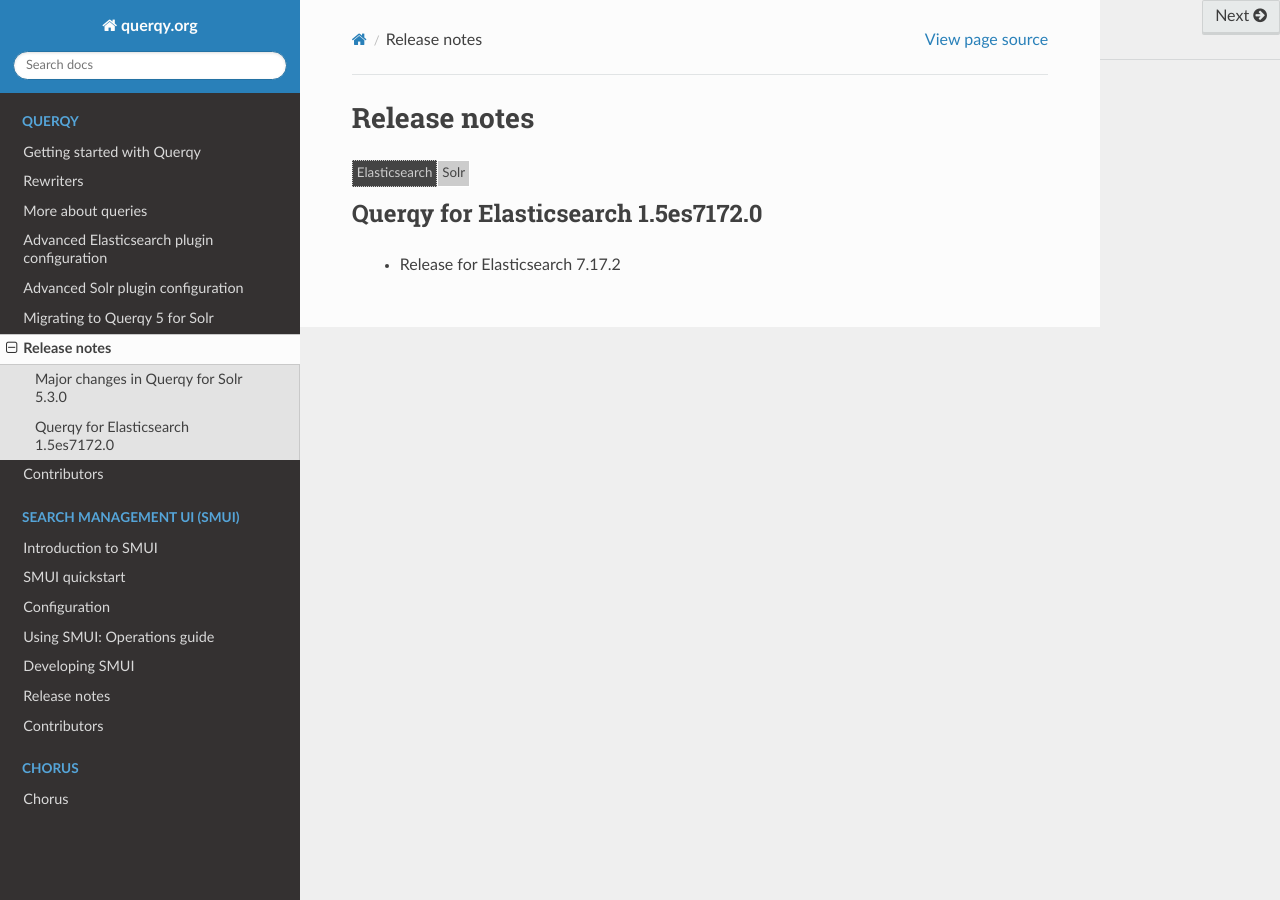
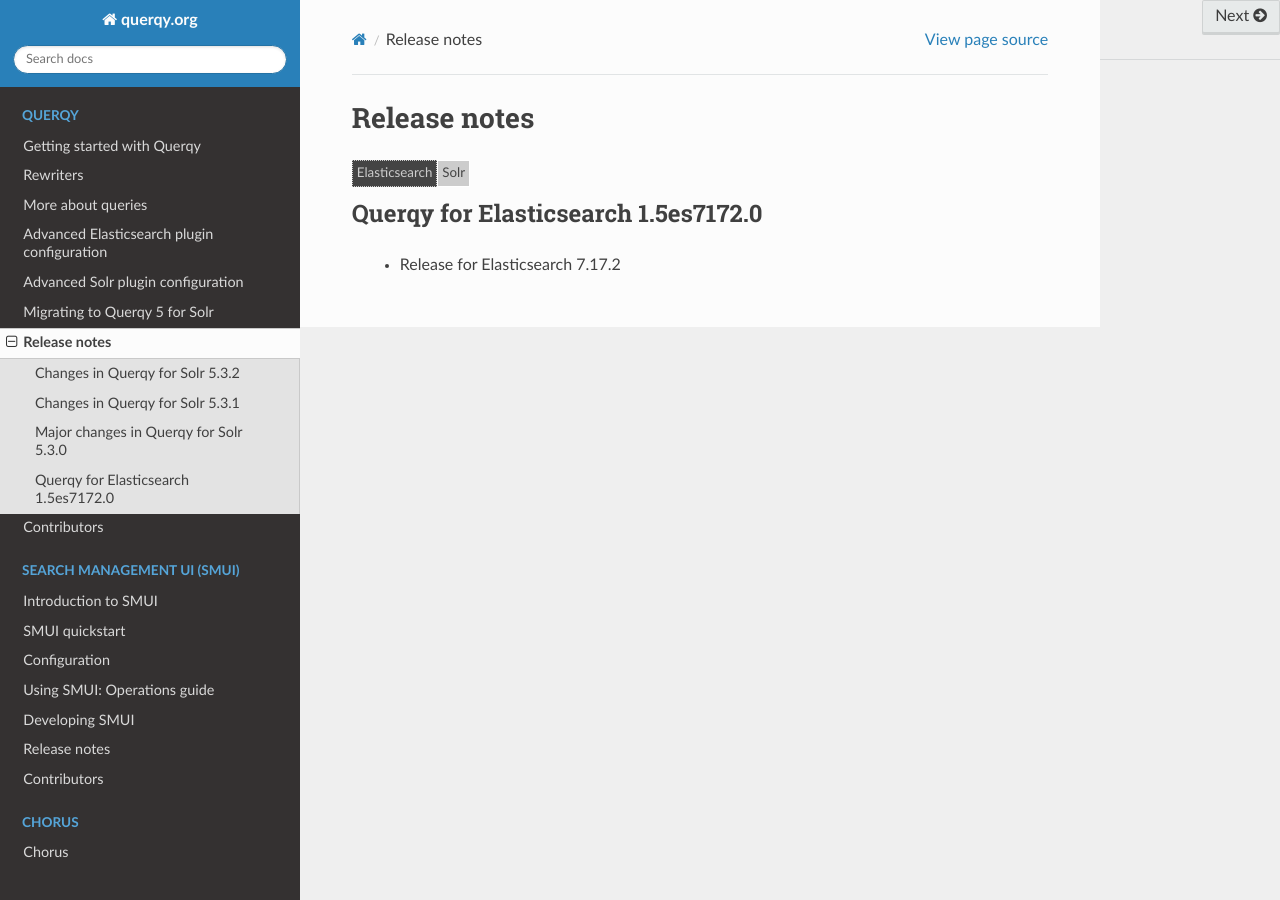
Before and after one commit to querqy/querqy-docs, a Sphinx documentation site: the page built from docs/source/querqy/release-notes.rst, in a window 1280 px wide. Built offline with Sphinx 7.4.7 and the Read the Docs theme 2.0.0, drawn with Linux system fonts in a browser that asks for light colours; formulas are drawn with MathJax 3.

Commit message:
Querqy Solr 5.3..810.2 release

```diff
--- a/docs/source/querqy/index.rst
+++ b/docs/source/querqy/index.rst
@@ -142,6 +142,8 @@
   +----------------+----------------------------------------------------------------------------------------------------------------------------------------------------------+
   | Solr version   | Querqy version [#]_                                                                                                                                      |
   +================+==========================================================================================================================================================+
+  | 8.11.x         | :download:`5.3.lucene810.2<https://repo1.maven.org/maven2/org/querqy/querqy-solr/5.3.lucene810.2/querqy-solr-5.3.lucene810.2-jar-with-dependencies.jar>` |
+  +----------------+----------------------------------------------------------------------------------------------------------------------------------------------------------+
   | 8.11.x         | :download:`5.3.lucene810.1<https://repo1.maven.org/maven2/org/querqy/querqy-solr/5.3.lucene810.1/querqy-solr-5.3.lucene810.1-jar-with-dependencies.jar>` |
   +----------------+----------------------------------------------------------------------------------------------------------------------------------------------------------+
   | 8.10.x         | :download:`5.2.lucene810.0<https://repo1.maven.org/maven2/org/querqy/querqy-solr/5.2.lucene810.0/querqy-solr-5.2.lucene810.0-jar-with-dependencies.jar>` |
--- a/docs/source/querqy/release-notes.rst
+++ b/docs/source/querqy/release-notes.rst
@@ -13,6 +13,20 @@
 
   <div>
 
+Changes in Querqy for Solr 5.3.2
+======================================
+
+- Improved scoring for new
+    :code:`multiMatchTie` `(#327) <https://github.com/querqy/querqy/issues/327>`__.
+
+Changes in Querqy for Solr 5.3.1
+======================================
+
+- Bugfix related using single term synonyms with new
+  :code:`multiMatchTie` `(#315) <https://github.com/querqy/querqy/issues/315>`__.
+
+
+
 Major changes in Querqy for Solr 5.3.0
 ======================================
 
```
Also changed, not shown: other parts of docs/source/querqy/release-notes.rst (+2 -0 lines).
